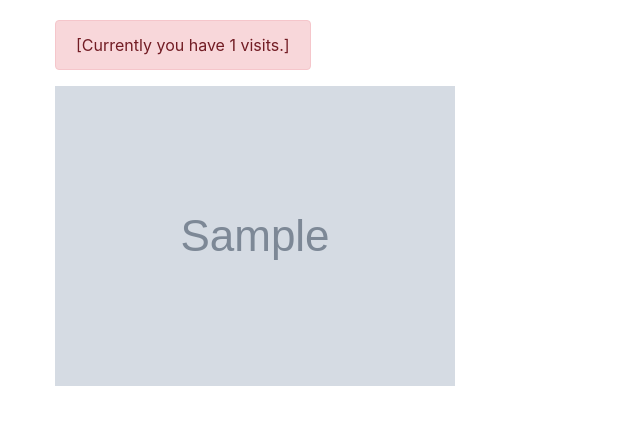
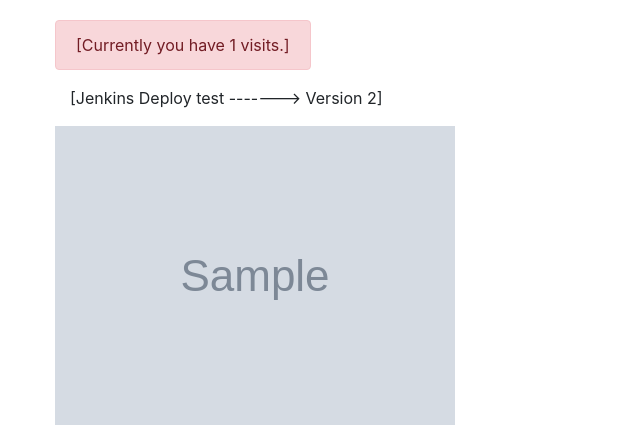
Before and after one commit to honganja/web-count, a Flask app: template templates/index.html in a window 1280 px wide. Shown: the part 101-526 px from the top of the page, without its empty margins (0-640 px from the left). Run offline with Flask 3, Linux system fonts and the light colour scheme; the template is opened without the code that fills it: most values are stand-ins (such as "Sample title", 1, 10 or a date in 2020); grey boxes marked "Sample" are stand-in pictures.

Commit message:
index update

```diff
--- a/templates/index.html
+++ b/templates/index.html
@@ -20,6 +20,7 @@
         [Currently you have {{visit_count}} visits.]
       </div>
     </div>
+    <p>[Jenkins Deploy test -------> Version 2]</p>
 
     <div class="row">
       <img class="img-fluid" src="{{image_path}}" />
```
